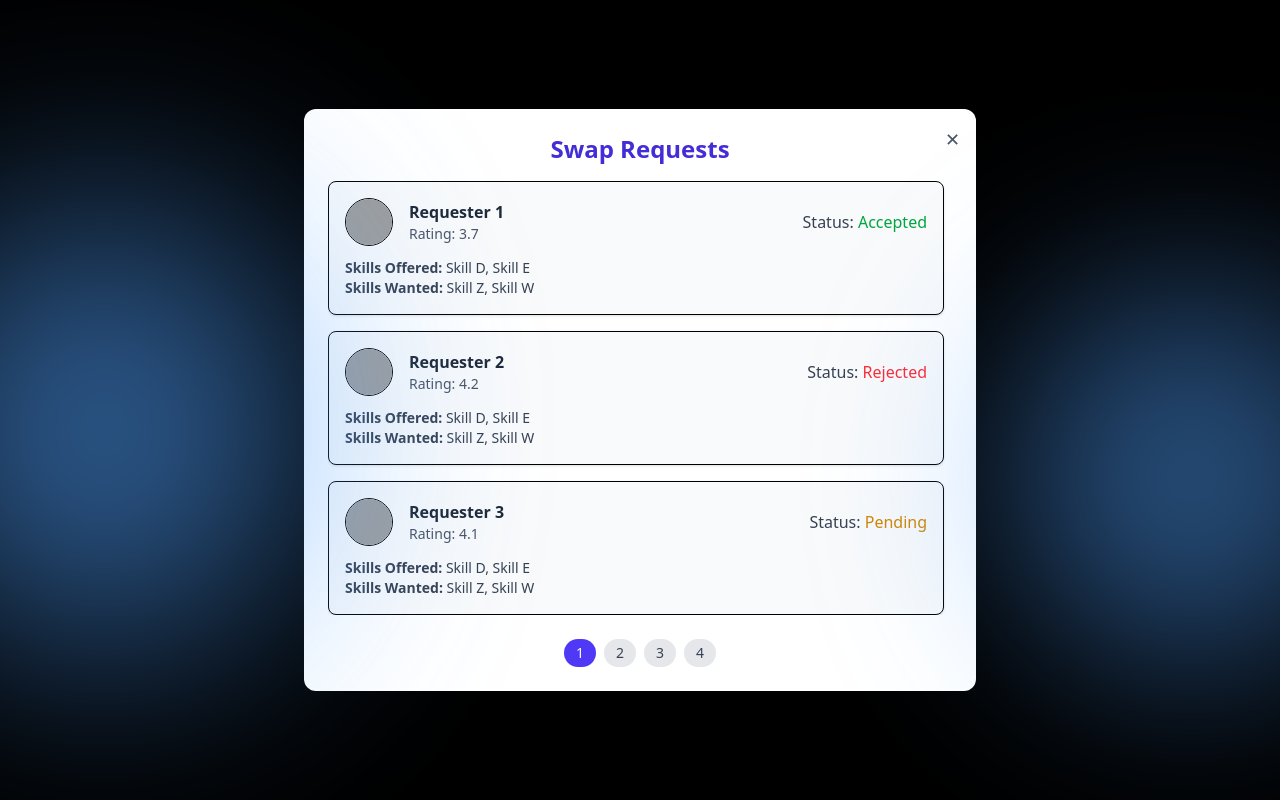
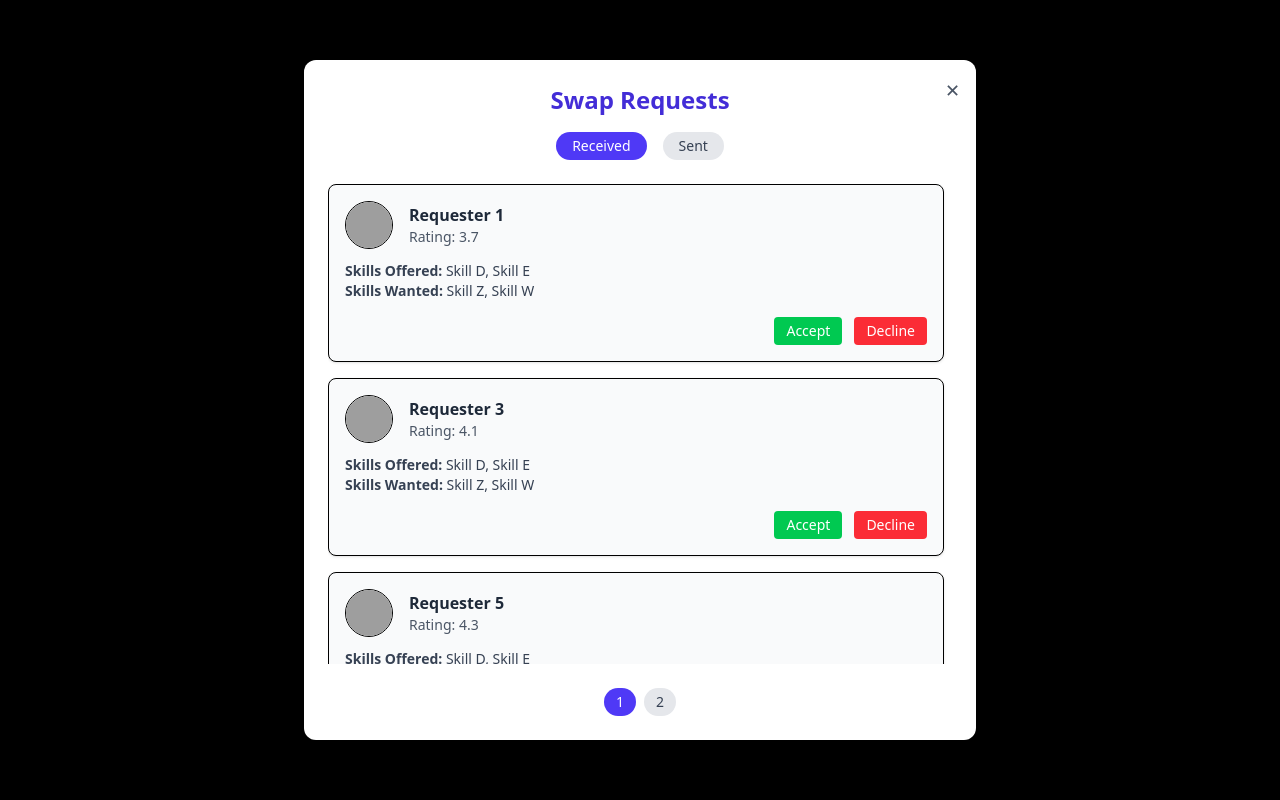
Before and after one commit to Mehulpathak12/odoo-hackathon, a React (Vite) app in the folder frontend/: page / in a window 1280 px wide. Both pictures are taken after a click on the button "View Requests". Shown: the top 800 px of the page. Built offline with nearby package versions, Linux system fonts and the light colour scheme; no server answers; grey boxes are pictures that could not be loaded.

Commit message:
Added User Context api and accept decline feature

```diff
--- a/frontend/src/Component/Home.jsx
+++ b/frontend/src/Component/Home.jsx
@@ -41,8 +41,10 @@ export const Home = () => {
   rating: (Math.random() * 2 + 3).toFixed(1),
   status: i % 3 === 0 ? "Accepted" : i % 3 === 1 ? "Rejected" : "Pending",
   skillsOffered: ["Skill D", "Skill E"],
-      skillsWanted: ["Skill Z", "Skill W"]
+  skillsWanted: ["Skill Z", "Skill W"],
+  type: i % 2 === 0 ? "received" : "sent"
 }));
+
 
     setProfiles(dummyProfiles);
     setRequests(dummyRequests);
--- a/frontend/src/Component/Profile.jsx
+++ b/frontend/src/Component/Profile.jsx
@@ -231,7 +231,6 @@ export const Profile = () => {
         </div>
       </motion.div>
 
-      {/* Requests Modal */}
       <Requests
         show={showRequests}
         onClose={() => setShowRequests(false)}
--- a/frontend/src/Component/Requests.jsx
+++ b/frontend/src/Component/Requests.jsx
@@ -1,15 +1,32 @@
-import React from "react";
+import React, { useState } from "react";
 
-const SwapRequestsModal = ({
+const Requests = ({
   show,
   onClose,
   requests,
-  paginatedRequests,
   requestPage,
   setRequestPage,
   requestsPerPage,
 }) => {
+  const [activeTab, setActiveTab] = useState("received");
+  const [actions, setActions] = useState({});
+
   if (!show) return null;
+
+  const filteredRequests = requests.filter((r) => r.type === activeTab);
+  const paginatedRequests = filteredRequests.slice(
+    (requestPage - 1) * requestsPerPage,
+    requestPage * requestsPerPage
+  );
+
+  const handleAction = (index, type) => {
+    setActions((prev) => ({
+      ...prev,
+      [index]: type,
+    }));
+    console.log(`${type} clicked for`, paginatedRequests[index]);
+    // TODO: Trigger backend API for Accept/Decline here
+  };
 
   return (
     <div
@@ -31,16 +48,47 @@ const SwapRequestsModal = ({
           Swap Requests
         </h2>
 
-        {requests.length === 0 ? (
-          <p className="text-center text-gray-500">No requests found.</p>
+        <div className="flex justify-center gap-4 mb-6">
+          <button
+            onClick={() => {
+              setActiveTab("received");
+              setRequestPage(1);
+            }}
+            className={`px-4 py-1 rounded-full text-sm font-medium ${
+              activeTab === "received"
+                ? "bg-indigo-600 text-white"
+                : "bg-gray-200 text-gray-700 hover:bg-gray-300"
+            }`}
+          >
+            Received
+          </button>
+          <button
+            onClick={() => {
+              setActiveTab("sent");
+              setRequestPage(1);
+            }}
+            className={`px-4 py-1 rounded-full text-sm font-medium ${
+              activeTab === "sent"
+                ? "bg-indigo-600 text-white"
+                : "bg-gray-200 text-gray-700 hover:bg-gray-300"
+            }`}
+          >
+            Sent
+          </button>
+        </div>
+
+        {filteredRequests.length === 0 ? (
+          <p className="text-center text-gray-500">No {activeTab} requests found. Send Some?</p>
         ) : (
           <>
-            <div className=" z-10 space-y-4 max-h-[60vh] bg-white overflow-y-auto pr-2">
-        <div className="absolute bottom-[-5rem] left-[-25rem] w-[25rem] h-[28rem] bg-blue-400 rounded-full filter blur-[120px] opacity-60 animate-bounce z-0" />
-        <div className="absolute bottom-[-5rem] right-[-25rem] w-[23rem] h-[24rem] bg-blue-400 rounded-full filter blur-[100px] opacity-50 animate-bounce z-0" />
-              {paginatedRequests.map((req, i) => (
+            <div className="space-y-4 max-h-[60vh] overflow-y-auto pr-2">
+              {paginatedRequests.map((req, i) => {
+                const globalIndex = (requestPage - 1) * requestsPerPage + i;
+                const action = actions[globalIndex];
+
+                return (
                   <div
-                  key={i}
+                    key={globalIndex}
                     className="border rounded-lg p-4 bg-gray-50 shadow-sm hover:shadow-md transition"
                   >
                     <div className="flex justify-between items-center">
@@ -51,14 +99,12 @@ const SwapRequestsModal = ({
                           alt="user"
                         />
                         <div>
-                        <h3 className="font-semibold text-gray-800">
-                          {req.name}
-                        </h3>
-                        <p className="text-sm text-gray-600">
-                          Rating: {req.rating}
-                        </p>
+                          <h3 className="font-semibold text-gray-800">{req.name}</h3>
+                          <p className="text-sm text-gray-600">Rating: {req.rating}</p>
                         </div>
                       </div>
+
+                      {activeTab === "sent" && (
                         <div className="text-right">
                           <p className="font-medium text-gray-700">
                             Status:{" "}
@@ -75,24 +121,53 @@ const SwapRequestsModal = ({
                             </span>
                           </p>
                         </div>
+                      )}
                     </div>
+
                     <div className="mt-3 text-sm text-gray-700">
                       <p>
-                      <strong>Skills Offered:</strong>{" "}
-                      {req.skillsOffered.join(", ")}
+                        <strong>Skills Offered:</strong> {req.skillsOffered.join(", ")}
                       </p>
                       <p>
-                      <strong>Skills Wanted:</strong>{" "}
-                      {req.skillsWanted.join(", ")}
+                        <strong>Skills Wanted:</strong> {req.skillsWanted.join(", ")}
                       </p>
                     </div>
+
+                    {activeTab === "received" && (
+                      <div className="mt-4 text-right">
+                        {!action ? (
+                          <div className="flex gap-3 justify-end">
+                            <button
+                              onClick={() => handleAction(globalIndex, "Accepted")}
+                              className="px-3 py-1 text-sm bg-green-500 text-white rounded hover:bg-green-600"
+                            >
+                              Accept
+                            </button>
+                            <button
+                              onClick={() => handleAction(globalIndex, "Declined")}
+                              className="px-3 py-1 text-sm bg-red-500 text-white rounded hover:bg-red-600"
+                            >
+                              Decline
+                            </button>
                           </div>
-              ))}
+                        ) : (
+                          <p
+                            className={`font-medium mt-2 ${
+                              action === "Accepted" ? "text-green-600" : "text-red-500"
+                            }`}
+                          >
+                            Request {action.toLowerCase()}
+                          </p>
+                        )}
                       </div>
-
+                    )}
+                  </div>
+                );
+              })}
+            </div>
             <div className="flex justify-center mt-6 space-x-2">
               {Array.from({
-                length: Math.ceil(requests.length / requestsPerPage),
+                length: Math.ceil(filteredRequests.length / requestsPerPage),
               }).map((_, i) => (
                 <button
                   key={i}
@@ -114,4 +189,4 @@ const SwapRequestsModal = ({
   );
 };
 
-export default SwapRequestsModal;
+export default Requests;
--- a/frontend/src/Context/UserContent.jsx
+++ b/frontend/src/Context/UserContent.jsx
@@ -1,35 +1,94 @@
-// UserContext.js
-import { createContext, useState } from "react";
+import { createContext, useContext, useState, useEffect } from "react";
+import axios from "axios";
 
-// Create the context
 export const UserContext = createContext();
 
-// Create the provider
-export function UserProvider({ children, DefaultUser }) {
-  const [user, setUser] = useState(DefaultUser);
+export function UserProvider({ children }) {
+  const [user, setUser] = useState(null);
+  const [requestsSent, setRequestsSent] = useState([]);
+  const [requestsReceived, setRequestsReceived] = useState([]);
+  const [posts, setPosts] = useState([]);
 
-  function updateUser(data) {
-    setUser(data);
+  const updateUser = (data) => setUser(data);
+
+  // 1. Get Logged In User Info
+  async function fetchUserData(userId) {
+    try {
+      const res = await axios.get(`/api/user/${userId}`);
+      setUser(res.data);
+    } catch (err) {
+      console.error("Failed to fetch user:", err);
+    }
   }
 
-  const value = { user, setUser, updateUser };
+  // 2. Get All Public Posts from Other Users
+  async function fetchAllPosts() {
+    try {
+      const res = await axios.get(`/api/posts`);
+      setPosts(res.data);
+    } catch (err) {
+      console.error("Failed to fetch posts:", err);
+    }
+  }
 
-  return (
-    <UserContext.Provider value={value}>
-      {children}
-    </UserContext.Provider>
-  );
+  // 3. Send Request to a Post
+  async function sendRequest({ toUserId, skillWanted, skillOffered, message }) {
+    try {
+      const res = await axios.post(`/api/requests`, {
+        toUserId,
+        fromUserId: user._id,
+        skillWanted,
+        skillOffered,
+        message
+      });
+      return res.data;
+    } catch (err) {
+      console.error("Failed to send request:", err);
+    }
+  }
+
+  // 4. Get Requests Sent by the User
+  async function fetchSentRequests() {
+    try {
+      const res = await axios.get(`/api/requests/sent/${user._id}`);
+      setRequestsSent(res.data);
+    } catch (err) {
+      console.error("Failed to fetch sent requests:", err);
+    }
+  }
+
+  // 5. Get Requests Received by the User
+  async function fetchReceivedRequests() {
+    try {
+      const res = await axios.get(`/api/requests/received/${user._id}`);
+      setRequestsReceived(res.data);
+    } catch (err) {
+      console.error("Failed to fetch received requests:", err);
+    }
+  }
+
+  const value = {
+    user,
+    setUser,
+    updateUser,
+    fetchUserData,
+    fetchAllPosts,
+    sendRequest,
+    fetchSentRequests,
+    fetchReceivedRequests,
+    requestsSent,
+    requestsReceived,
+    posts
+  };
+
+  return <UserContext.Provider value={value}>{children}</UserContext.Provider>;
 }
-// useUser.js
 
-
-// export function useUser() {
-//   const context = useContext(UserContext);
-
-//   if (!context) {
-//     console.warn("useUser must be used within a UserProvider");
-//     return null;
-//   }
-
-//   return context; // contains user, setUser, updateUser
-// }
+export const useUser = () => {
+  const context = useContext(UserContext);
+  if (!context) {
+    console.warn("useUser must be used within a UserProvider");
+    return null;
+  }
+  return context;
+};
```
Lines whose indentation alone changed are shown as unchanged.
